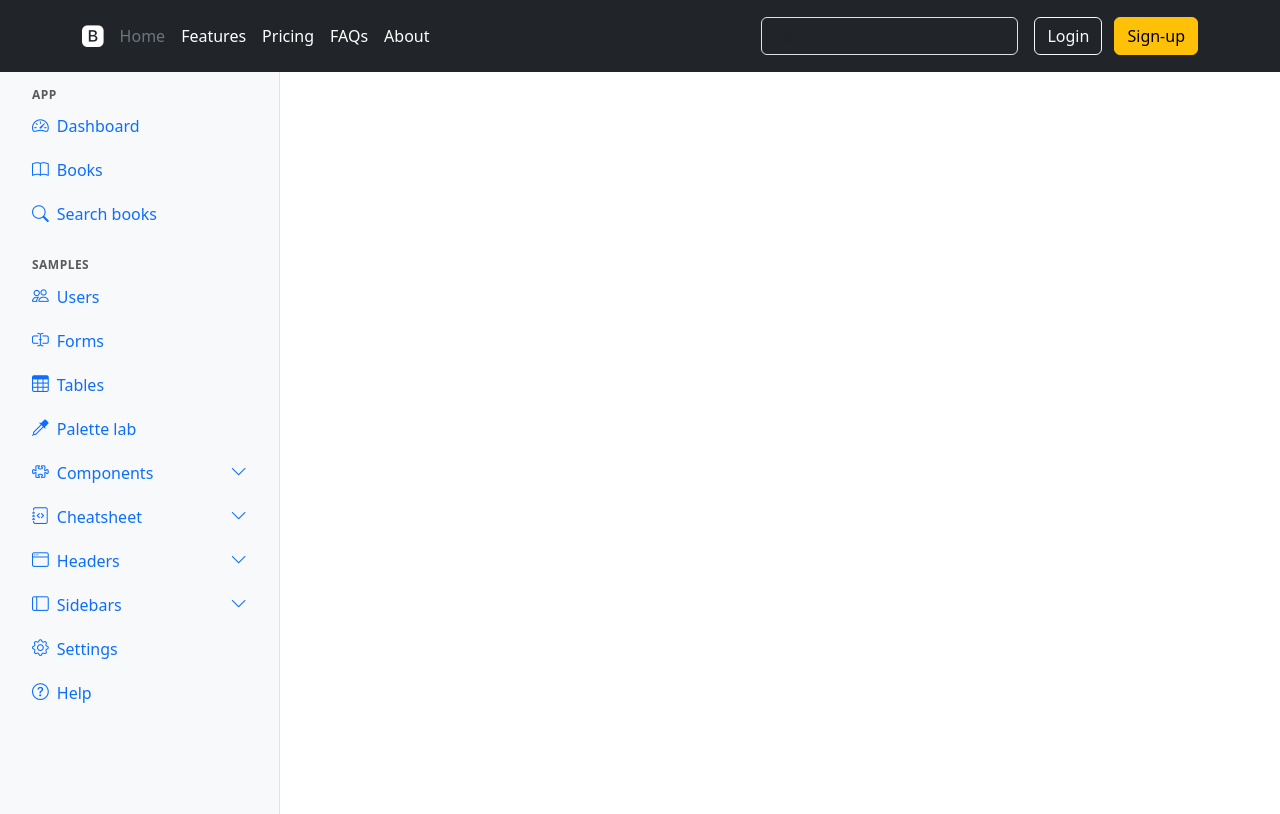
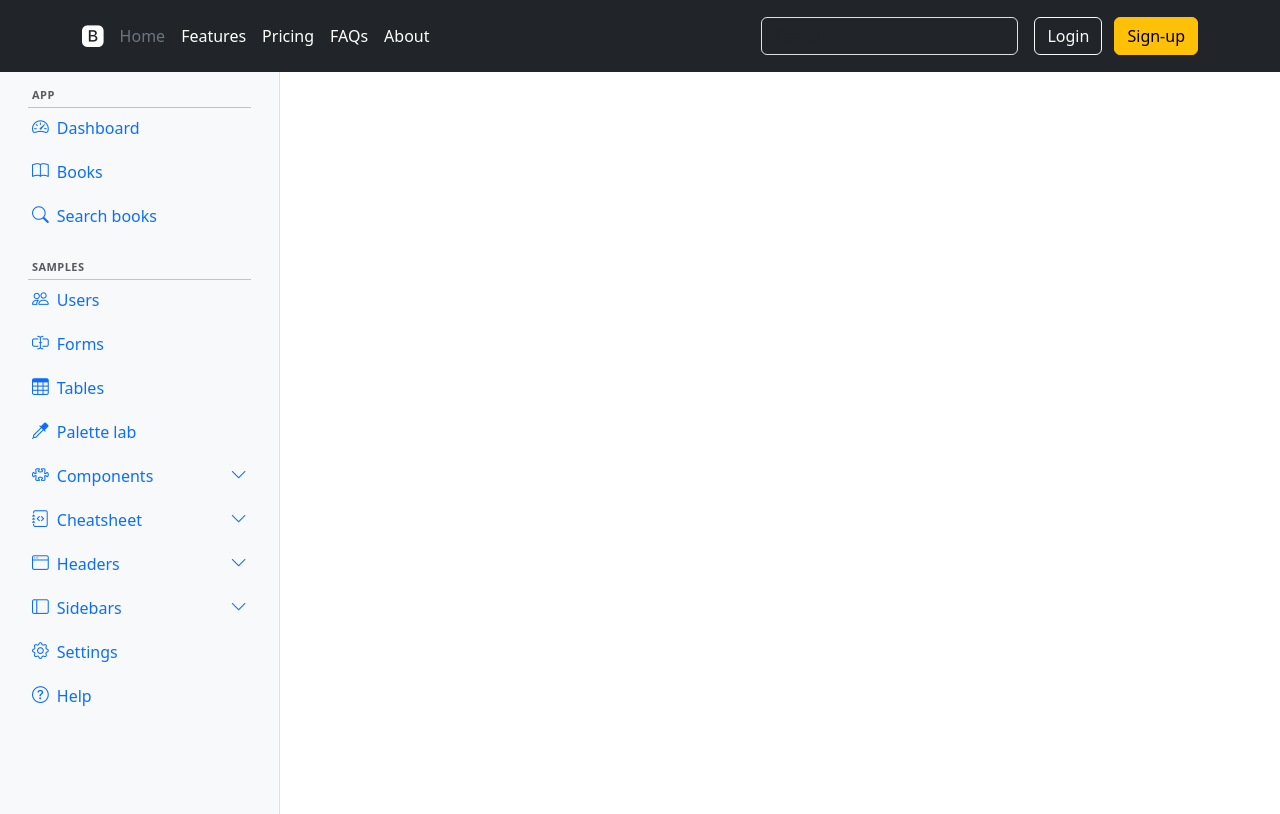
Before and after one commit to tgogos/fastapi-htmx-bootstrap, a FastAPI app: template app/web/templates/gallery/headers_dark.html in a window 1280 px wide. Run offline with FastAPI, Linux system fonts and the light colour scheme; the template is opened without the code that fills it, so the values that code supplies are empty; parts of the project's set-up code (start-up, migrations or seed data) failed here and were passed over; some libraries are stand-ins or nearby versions.

Commit message:
Keep sidebar section labels small, with a rule under each one.
They are no longer headings, so the MIL-STD density profile cannot enlarge them.

Co-authored-by: Cursor <cursoragent@cursor.com>

```diff
--- a/app/web/static/css/admin.css
+++ b/app/web/static/css/admin.css
@@ -82,14 +82,20 @@ body {
  * Sidebar inset spacing therefore lives on the inner <nav>, not here.
  */
 
-.admin-nav-label {
-  margin: 0 0 0.25rem;
+.admin-sidebar .admin-nav-label {
+  margin: 0;
   padding-inline: 1rem;
-  font-size: 0.75rem;
+  font-size: 0.6875rem;
   font-weight: 600;
   letter-spacing: 0.04em;
+  line-height: 1.2;
   text-transform: uppercase;
   color: var(--bs-secondary-color);
+}
+
+.admin-nav-label + hr {
+  margin: 0.35rem 0.75rem 0;
+  opacity: 0.25;
 }
 
 .admin-sidebar .nav-link {
--- a/app/web/templates/partials/sidebar.html
+++ b/app/web/templates/partials/sidebar.html
@@ -19,7 +19,8 @@
         <div class="offcanvas-body d-flex flex-column overflow-y-auto">
           <div class="px-3 py-3 d-flex flex-column gap-4">
           <nav aria-label="App">
-            <h2 class="admin-nav-label">App</h2>
+            <p class="admin-nav-label">App</p>
+            <hr>
             <ul class="nav nav-pills flex-column gap-1 mb-0">
                 <li class="nav-item">
                   <a class="nav-link{% if active == 'dashboard' %} active{% endif %}" {% if active == 'dashboard' %}aria-current="page"{% endif %} href="/ui/dashboard">
@@ -50,7 +51,8 @@
             </ul>
           </nav>
           <nav aria-label="Samples">
-            <h2 class="admin-nav-label">Samples</h2>
+            <p class="admin-nav-label">Samples</p>
+            <hr>
             <ul class="nav nav-pills flex-column gap-1 mb-0">
                 <li class="nav-item">
                   <a class="nav-link{% if active == 'users' %} active{% endif %}" {% if active == 'users' %}aria-current="page"{% endif %} href="/ui/users">
```
